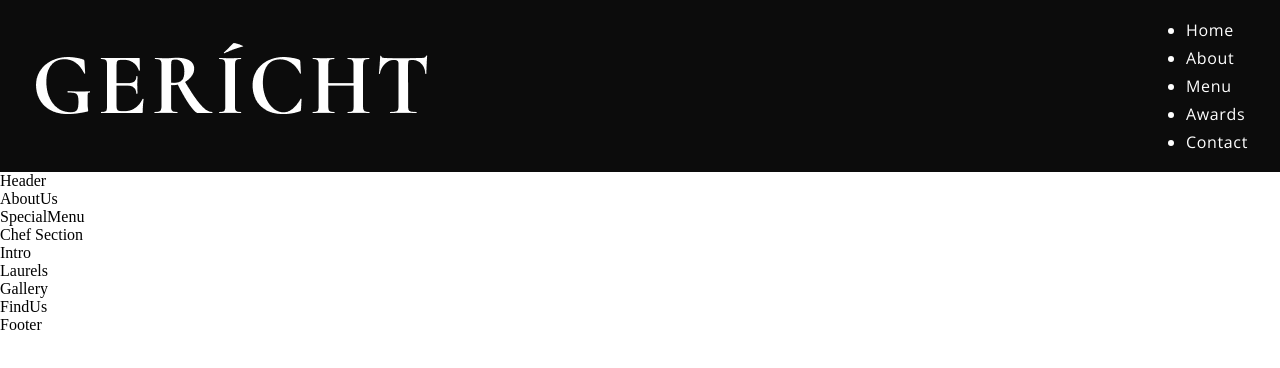
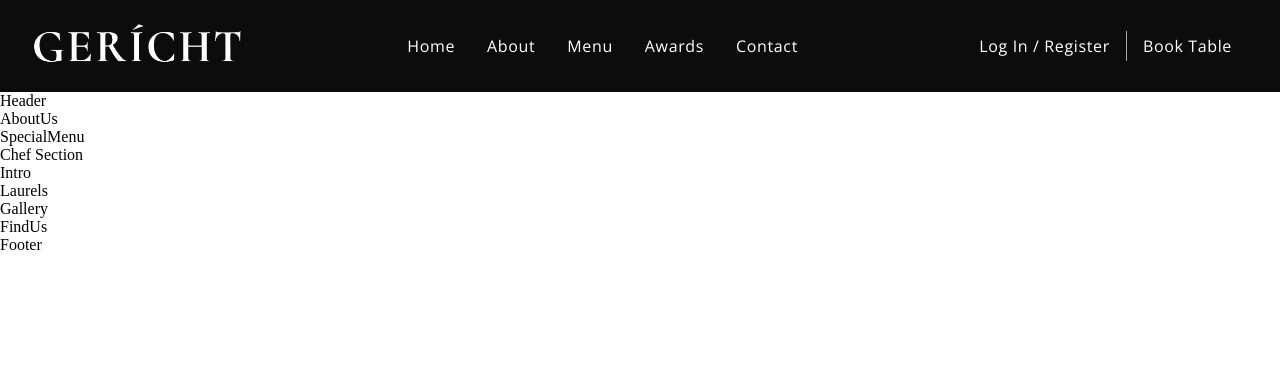
Before and after one commit to AryVidot/Modern-Restaurant, a React (Create React App) app: page / in a window 1280 px wide. Shown: the top 368 px of the page. Built offline with nearby package versions, Linux system fonts and the light colour scheme; a web font is replaced by a local one.

Commit message:
Added mobile menu and functionality

```diff
--- a/src/components/Navbar/Navbar.css
+++ b/src/components/Navbar/Navbar.css
@@ -6,3 +6,125 @@
   background: var(--color-black);
   padding: 1rem 2rem;
 }
+
+.app__navbar-logo {
+  display: flex;
+  justify-content: flex-start;
+  align-items: center;
+}
+.app__navbar-logo img {
+  width: 150px;
+}
+
+.app__navbar-links {
+  flex: 1;
+  /* the links will teke most of the display */
+  display: flex;
+  justify-content: center;
+  align-items: center;
+
+  list-style: none;
+}
+
+.app__navbar-links li {
+  margin: 0 1rem;
+  cursor: pointer;
+}
+
+.app__navbar-links li:hover {
+  color: var(--color-grey);
+}
+
+.app__navbar-login {
+  display: flex;
+  justify-content: center;
+  align-items: center;
+}
+
+.app__navbar-login a {
+  margin: 0 1rem;
+  text-decoration: none;
+
+  transition: 0.5s ease;
+}
+
+.app__navbar-login a:hover {
+  border-bottom: 1px solid var(--color-golden);
+}
+
+.app__navbar-login div {
+  width: 1px;
+  height: 30px;
+  background-color: var(--color-grey);
+}
+
+/* Small Screen */
+.app__navbar-smallscreen {
+  display: none;
+}
+
+.app__navbar-smallscreen_overlay {
+  position: fixed;
+  top: 0;
+  left: 0;
+  width: 100%;
+  height: 100vh;
+  background: var(--color-black);
+  transition: 0.5s ease;
+
+  flex-direction: column;
+  z-index: 5;
+}
+
+.app__navbar-smallscreen_overlay .overlay__close {
+  font-size: 27px;
+  color: var(--color-golden);
+  cursor: pointer;
+  position: absolute;
+  top: 20px;
+  right: 20px;
+}
+
+.app__navbar-smallscreen_links {
+  list-style: none;
+}
+
+.app__navbar-smallscreen_links li {
+  margin: 2rem;
+  cursor: pointer;
+  color: var(--color-golden);
+  font-size: 2rem;
+  text-align: center;
+  font-family: var(--font-base);
+}
+
+.app__navbar-smallscreen_links li:hover {
+  color: var(--color-white);
+}
+
+@media screen and (max-width: 2000px) {
+  .app__navbar-logo img {
+    width: 210px;
+  }
+}
+
+@media screen and (max-width: 1150px) {
+  .app__navbar-links {
+    display: none;
+  }
+  .app__navbar-smallscreen {
+    display: flex;
+  }
+}
+
+@media screen and (max-width: 650px) {
+  .app__navbar {
+    padding: 1rem;
+  }
+  .app__navbar-login {
+    display: none;
+  }
+  .app__navbar-logo img {
+    width: 110px;
+  }
+}
--- a/src/components/Navbar/Navbar.jsx
+++ b/src/components/Navbar/Navbar.jsx
@@ -1,14 +1,17 @@
-import React from "react";
-import { GiHUmburgerMenu } from "react-icons/gi";
+import React, { useState } from "react";
+import { GiHamburgerMenu } from "react-icons/gi";
 import { MdOutlineRestaurantMenu } from "react-icons/md";
 
 import images from "../../constants/images";
 
 import "./Navbar.css";
 
-const Navbar = () => (
+const Navbar = () => {
+  const [toggleMenu, setToggleMenu] = useState(false);
+
+  return (
     <nav className="app__navbar">
-    <div className="app_navbar-logo">
+      <div className="app__navbar-logo">
         <img src={images.gericht} alt="app logo" />
       </div>
       <ul className="app__navbar-links">
@@ -28,7 +31,51 @@
           <a href="#contact">Contact</a>
         </li>
       </ul>
+      <div className="app__navbar-login">
+        <a href="#login" className="p__opensans">
+          Log In / Register
+        </a>
+        <div />
+        <a href="/" className="p__opensans">
+          Book Table
+        </a>
+      </div>
+      <div className="app__navbar-smallscreen">
+        <GiHamburgerMenu
+          color="#fff"
+          fontSize={27}
+          onClick={() => setToggleMenu(true)}
+        />
+
+        {toggleMenu && (
+          <div className="app__navbar-smallscreen_overlay flex__center slider-bottom">
+            <MdOutlineRestaurantMenu
+              fontSize={27}
+              className="overlay__close "
+              onClick={() => setToggleMenu(false)}
+            ></MdOutlineRestaurantMenu>
+            <ul className="app__navbar-smallscreen_links">
+              <li className="p__opensans">
+                <a href="#home">Home</a>
+              </li>
+              <li className="p__opensans">
+                <a href="#aMenubout">About</a>
+              </li>
+              <li className="p__opensans">
+                <a href="#menu">Menu</a>
+              </li>
+              <li className="p__opensans">
+                <a href="#awards">Awards</a>
+              </li>
+              <li className="p__opensans">
+                <a href="#contact">Contact</a>
+              </li>
+            </ul>
+          </div>
+        )}
+      </div>
     </nav>
   );
+};
 
 export default Navbar;
```
Lines whose indentation alone changed are shown as unchanged.
